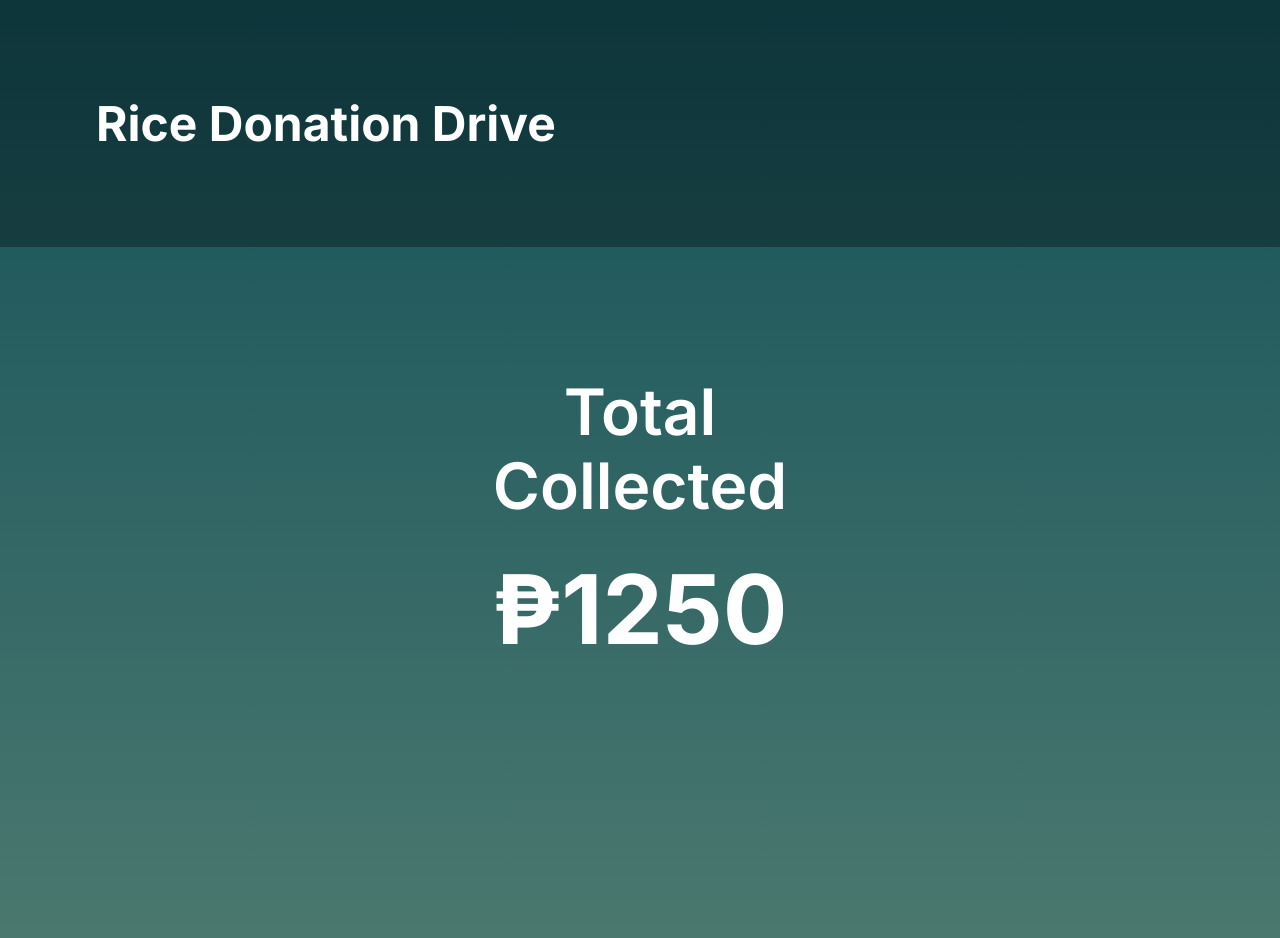
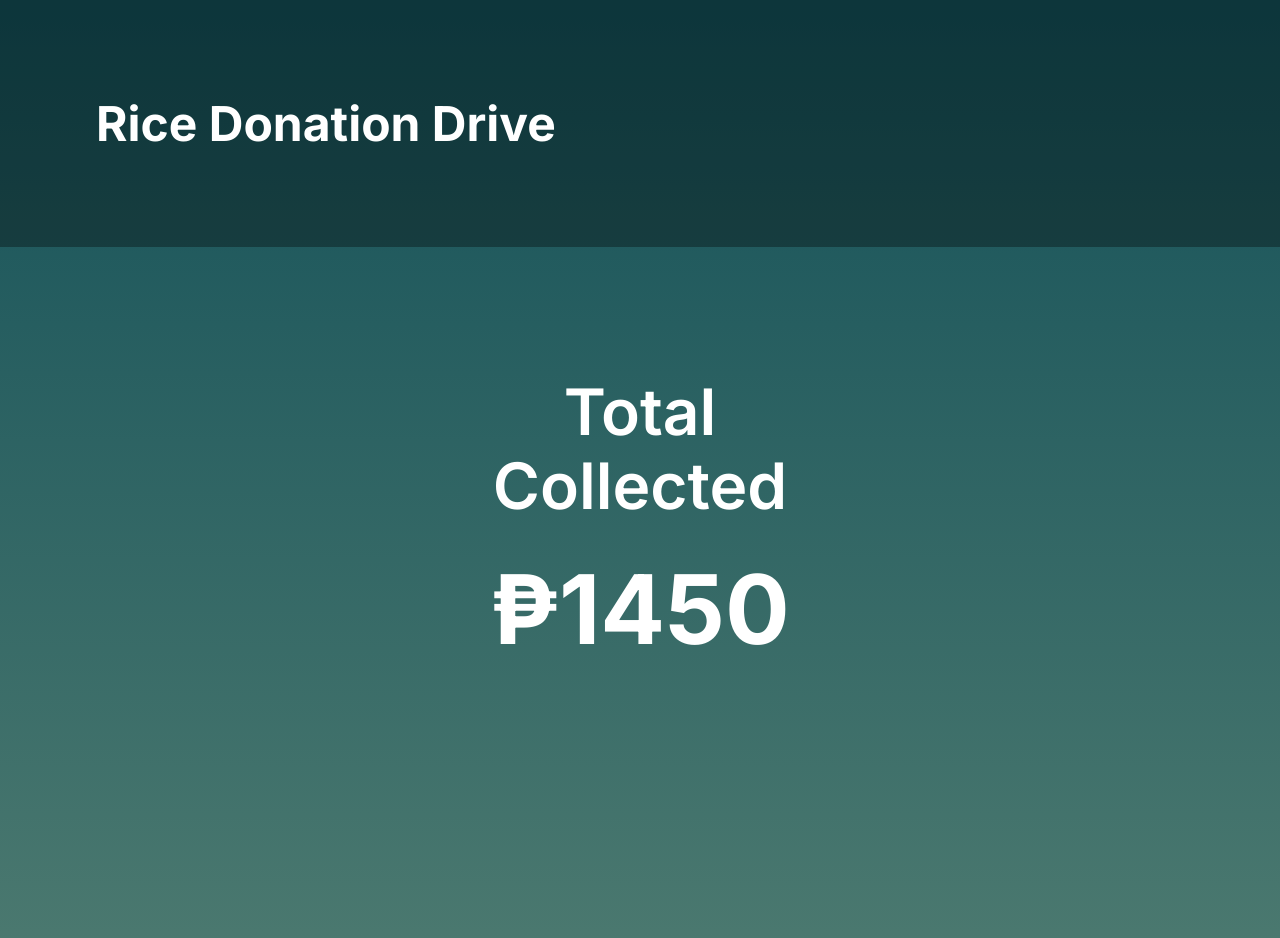
Before and after one commit to hammond022/hammond.bio, a website built with Parcel: page donation/index.html in a window 1280 px wide. Shown: the top 938 px of the page. Built offline with nearby package versions, Linux system fonts and the light colour scheme.

Commit message:
Update index.html

```diff
--- a/donation/index.html
+++ b/donation/index.html
@@ -56,7 +56,7 @@
             <br />
           </span>
           <span class="home-text006">
-            <span>₱1250</span>
+            <span>₱1450</span>
             <br />
           </span>
         </div>
```
